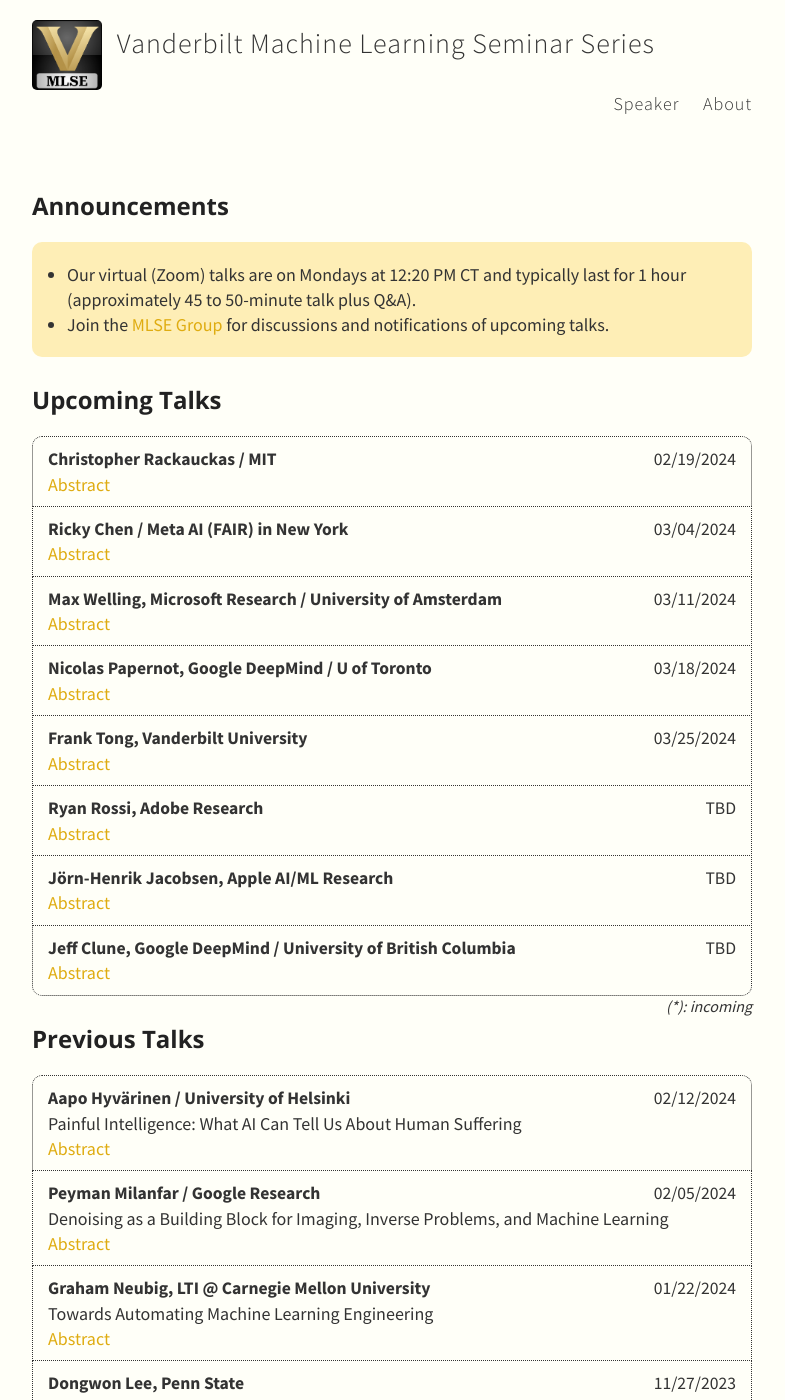
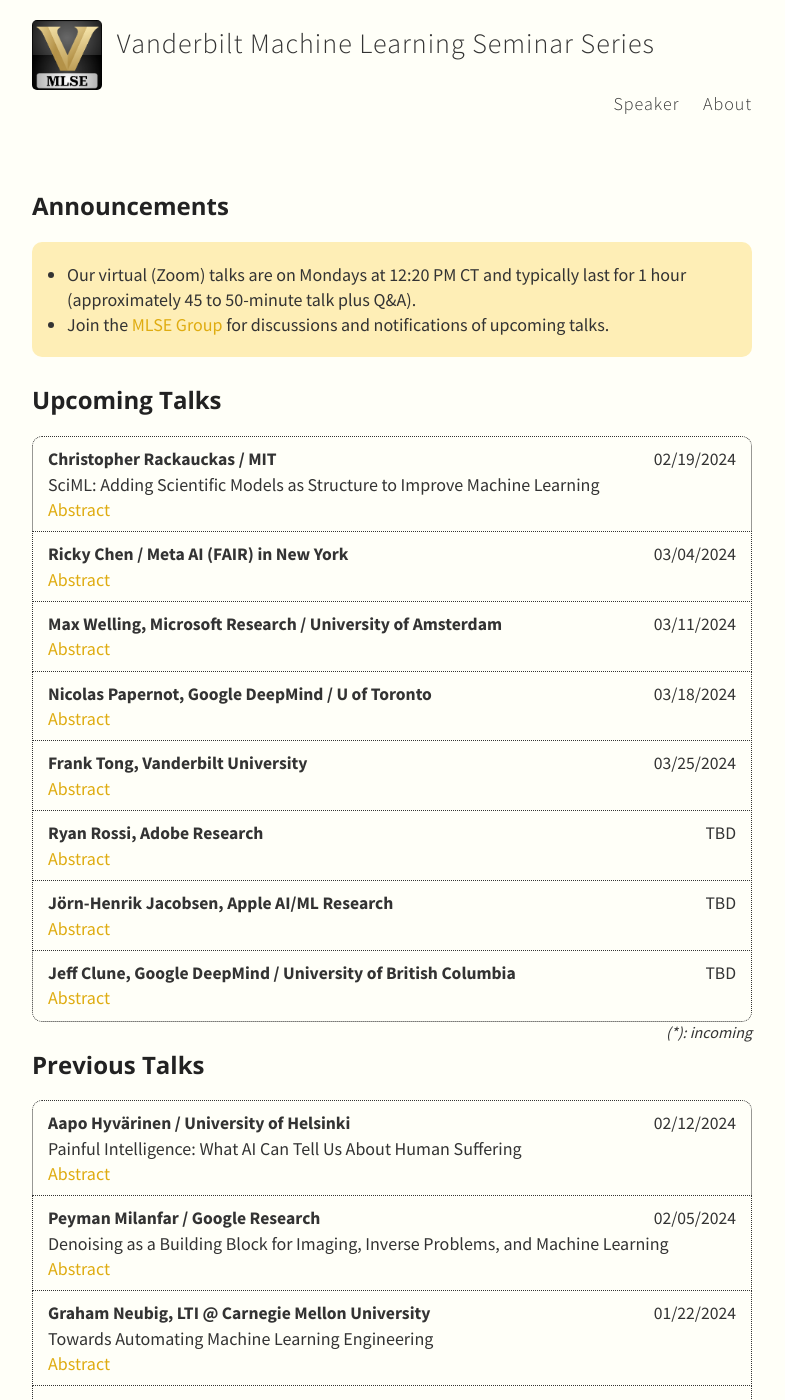
Before and after one commit to VanderbiltML/vanderbiltml.github.io, a Jekyll site: the page built from index.md, in a window 1280 px wide and 1400 px high. Shown: the whole window, without its empty margins (248-1033 px from the left). Built offline with Jekyll 4.4.1, drawn with Linux system fonts in a browser that asks for light colours; nearby versions of some CDN libraries; a script that is not in the unit is left out.

Commit message:
add chris talk info

```diff
--- a/_data/talks.yml
+++ b/_data/talks.yml
@@ -8,15 +8,11 @@
 
 - type: Upcoming Talks
   members:
-    # - speaker: Peyman Milanfar / Google
-    #   date: 02/05/2024
-    #   abstract: TBD
-    # - speaker: Aapo Hyvärinen / University of Helsinki
-    #   date: 02/12/2024
-    #   abstract: TBD
     - speaker: Christopher Rackauckas / MIT
       date: 02/19/2024
-      abstract: TBD
+      title: "SciML: Adding Scientific Models as Structure to Improve Machine Learning"
+      abstract: "Scientific machine learning (SciML) is the practice of adding scientific structure to improve the predictions from machine learning. In this talk we will showcase and explain how SciML techniques such as universal differential equations (UDEs) make it possible to improve the prediction and extrapolation capabilities of machine learning on small data. We will show various ways that physical laws, prior chemical knowledge, and conservation laws can be incorporated into a general learning process in order to give better predictions out of the same data. We will end by discussing some of the ways the SciML techniques can improve general machine learning with methods that automatically optimize hyperparameters, showing how solvers for ordinary differential equations can be used to give neural architectures with optimal depth and fast infinite layer architectures."
+      bio: "Dr. Chris Rackauckas is the VP of Modeling and Simulation at JuliaHub, the Director of Scientific Research at Pumas-AI,  Co-PI of the Julia Lab at MIT, and the lead developer of the SciML Open Source Software Organization. For his work in mechanistic machine learning, his work is credited for the 15,000x acceleration of NASA Launch Services simulations and recently demonstrated a 60x-570x acceleration over Modelica tools in HVAC simulation, earning Chris the US Air Force Artificial Intelligence Accelerator Scientific Excellence Award. See more at https://chrisrackauckas.com/. He is the lead developer of the Pumas project and has received a top presentation award at every ACoP in the last 3 years for improving methods for uncertainty quantification, automated GPU acceleration of nonlinear mixed effects modeling (NLME), and machine learning assisted construction of NLME models with DeepNLME. For these achievements, Chris received the Emerging Scientist award from ISoP."
     - speaker: Ricky Chen / Meta AI (FAIR) in New York
       date: 03/04/2024
       abstract: TBD
```
